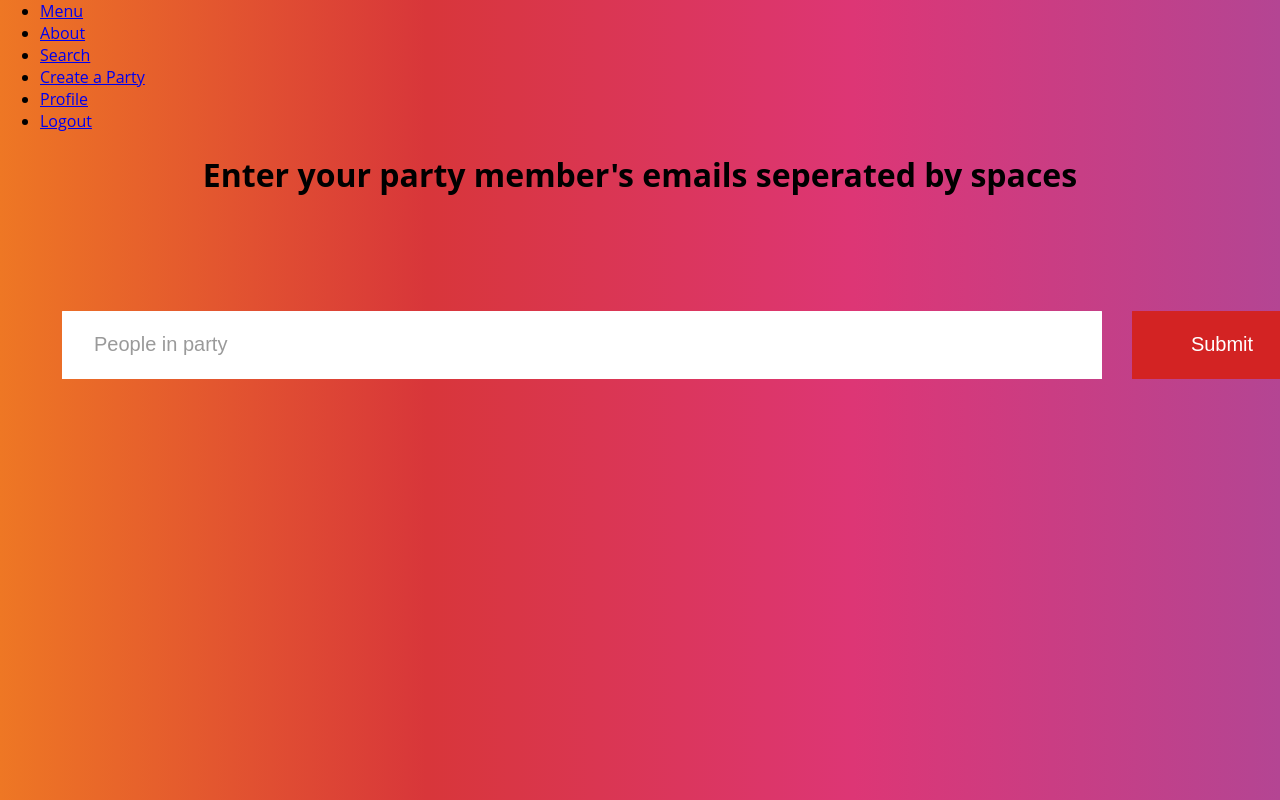
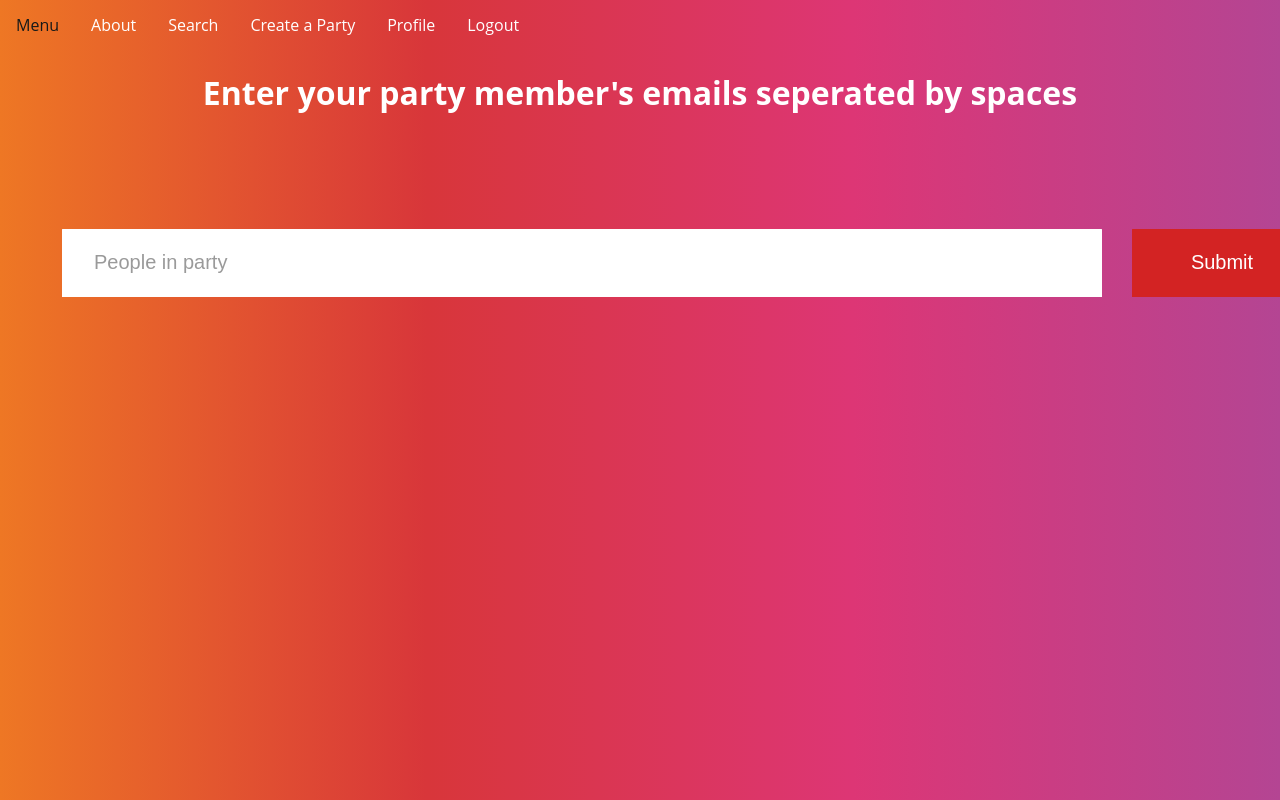
Before and after one commit to CaseyJ2000/FoodFight, a Flask app: page /party in a window 1280 px wide; the page is wider, and only the part inside the window is pictured. Run offline with Flask 2, Linux system fonts and the light colour scheme; the visitor is signed in with stand-in values (Sample User, id 1).

Commit message:
changed at the top from black to white to match nav bar

```diff
--- a/static/party.css
+++ b/static/party.css
@@ -1,5 +1,6 @@
 h1{
     text-align: center;
+    color:white;
 
 }
 
--- a/templates/party.html
+++ b/templates/party.html
@@ -4,6 +4,7 @@
     <title>Create a Party</title>
     <link rel="shortcut icon" href="http://cdn.onlinewebfonts.com/svg/img_481531.png" />
     <link href="/static/party.css" rel="stylesheet">
+    <link rel="stylesheet" href={{ url_for( 'static' , filename='profile.css' ) }} />
 
 </head>
 
```
